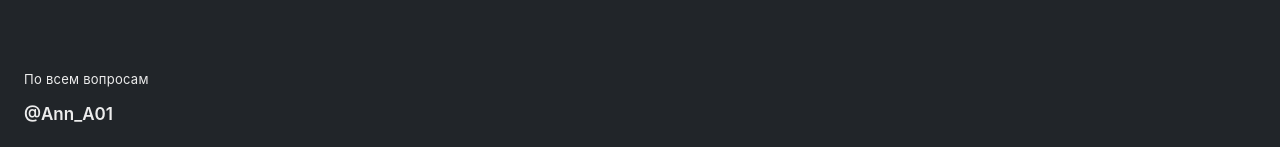
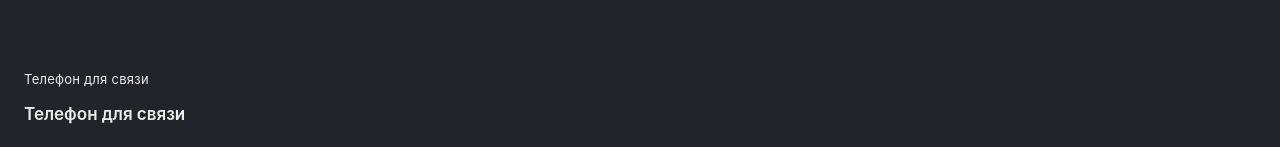
Before and after one commit to aa-rube/samsa_shop_web, a React (Create React App) app: page /busket in a window 1280 px wide. Shown: the part 650-797 px from the top of the page. Built offline with nearby package versions, Linux system fonts and the light colour scheme; no server answers.

Commit message:
туц зрщту

```diff
--- a/src/pages/basket/Basket.tsx
+++ b/src/pages/basket/Basket.tsx
@@ -86,8 +86,8 @@ export default function Basket({ userData }: any) {
       </div>
       {/* <div className="footer"> */}
       <p className="contact-info">
-        <p className="number_title">По всем вопросам</p>
-        <p className="number">@Ann_A01</p>
+        <p className="number_title">Телефон для связи</p>
+        <p className="number">Телефон для связи</p>
       </p>
     </div>
   );
```
